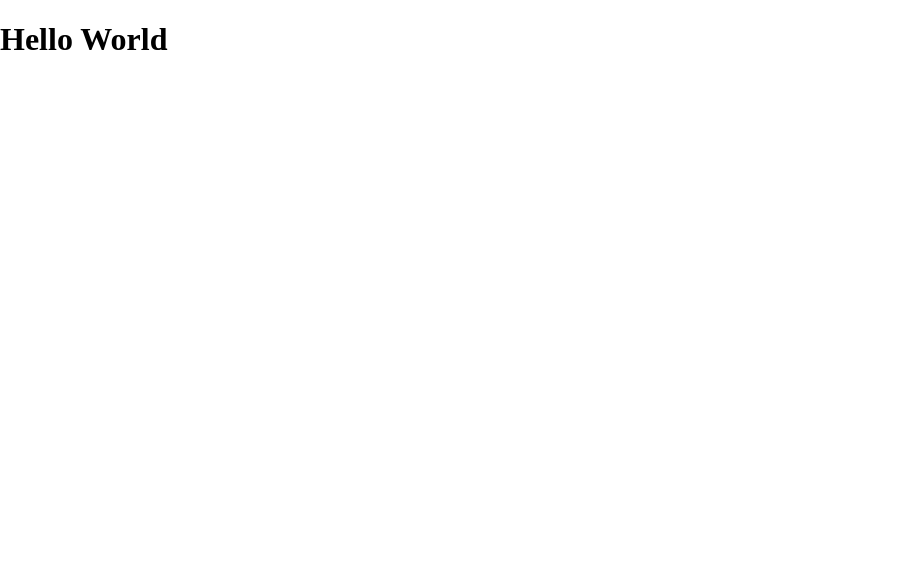
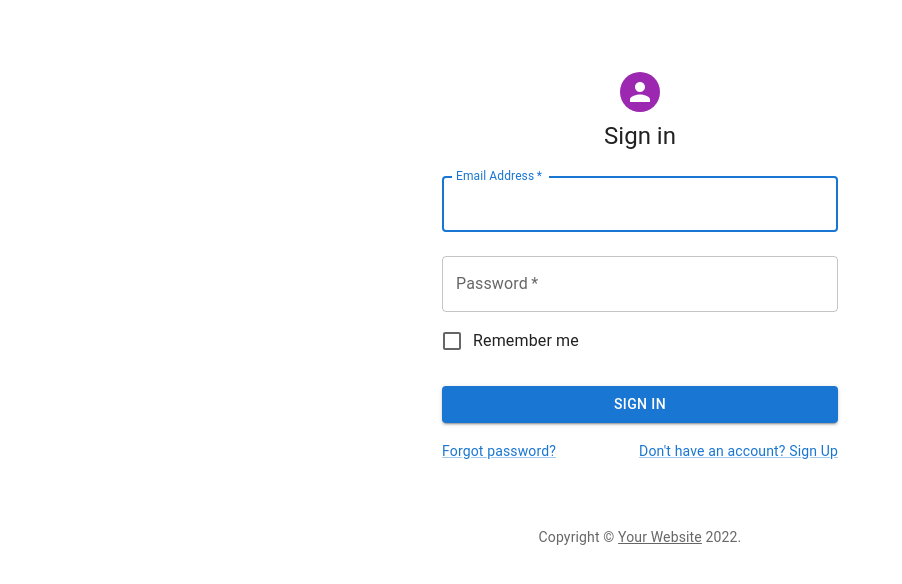
Before and after one commit to Gustavo-Dorigon-Coan/hospital-management, a React (Create React App) app in the folder frontend-hospital-management/: page / in a window 1280 px wide. Shown: the top 584 px of the page, without its empty margins (0-902 px from the left). Built offline with nearby package versions, Linux system fonts and the light colour scheme.

Commit message:
feat/Criando tela de Login

```diff
--- a/frontend-hospital-management/src/App.tsx
+++ b/frontend-hospital-management/src/App.tsx
@@ -1,10 +1,9 @@
 import './styles/global.css';
+import SignIn from './pages/login';
 
 function App() {
   return (
-    <div>
-      <h1>Hello World</h1>
-    </div>
+    <SignIn />
   );
 }
 
--- /dev/null
+++ b/frontend-hospital-management/src/pages/login.tsx
@@ -0,0 +1,108 @@
+import * as React from 'react';
+import Avatar from '@mui/material/Avatar';
+import Button from '@mui/material/Button';
+import CssBaseline from '@mui/material/CssBaseline';
+import TextField from '@mui/material/TextField';
+import FormControlLabel from '@mui/material/FormControlLabel';
+import Checkbox from '@mui/material/Checkbox';
+import Link from '@mui/material/Link';
+import Grid from '@mui/material/Grid';
+import Box from '@mui/material/Box';
+import Typography from '@mui/material/Typography';
+import Container from '@mui/material/Container';
+import { createTheme, ThemeProvider } from '@mui/material/styles';
+
+function Copyright(props: any) {
+  return (
+    <Typography variant="body2" color="text.secondary" align="center" {...props}>
+      {'Copyright © '}
+      <Link color="inherit" href="https://mui.com/">
+        Your Website
+      </Link>{' '}
+      {new Date().getFullYear()}
+      {'.'}
+    </Typography>
+  );
+}
+
+const theme = createTheme();
+
+export default function SignIn() {
+  const handleSubmit = (event: React.FormEvent<HTMLFormElement>) => {
+    event.preventDefault();
+    const data = new FormData(event.currentTarget);
+    console.log({
+      email: data.get('email'),
+      password: data.get('password'),
+    });
+  };
+
+  return (
+    <ThemeProvider theme={theme}>
+      <Container component="main" maxWidth="xs">
+        <CssBaseline />
+        <Box
+          sx={{
+            marginTop: 8,
+            display: 'flex',
+            flexDirection: 'column',
+            alignItems: 'center',
+          }}
+        >
+          <Avatar sx={{ m: 1, bgcolor: 'secondary.main' }}>
+          </Avatar>
+          <Typography component="h1" variant="h5">
+            Sign in
+          </Typography>
+          <Box component="form" onSubmit={handleSubmit} noValidate sx={{ mt: 1 }}>
+            <TextField
+              margin="normal"
+              required
+              fullWidth
+              id="email"
+              label="Email Address"
+              name="email"
+              autoComplete="email"
+              autoFocus
+            />
+            <TextField
+              margin="normal"
+              required
+              fullWidth
+              name="password"
+              label="Password"
+              type="password"
+              id="password"
+              autoComplete="current-password"
+            />
+            <FormControlLabel
+              control={<Checkbox value="remember" color="primary" />}
+              label="Remember me"
+            />
+            <Button
+              type="submit"
+              fullWidth
+              variant="contained"
+              sx={{ mt: 3, mb: 2 }}
+            >
+              Sign In
+            </Button>
+            <Grid container>
+              <Grid item xs>
+                <Link href="#" variant="body2">
+                  Forgot password?
+                </Link>
+              </Grid>
+              <Grid item>
+                <Link href="#" variant="body2">
+                  {"Don't have an account? Sign Up"}
+                </Link>
+              </Grid>
+            </Grid>
+          </Box>
+        </Box>
+        <Copyright sx={{ mt: 8, mb: 4 }} />
+      </Container>
+    </ThemeProvider>
+  );
+}
```
